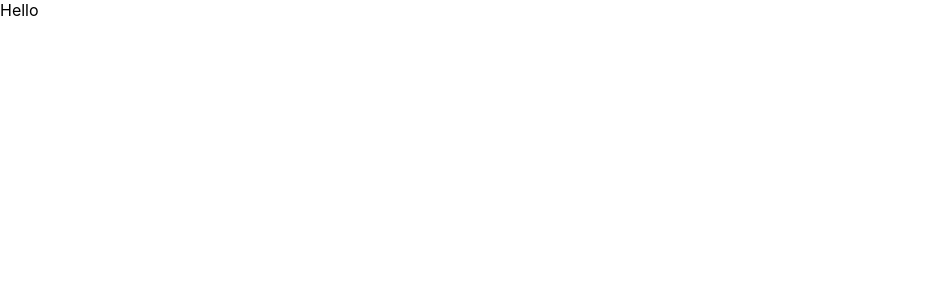
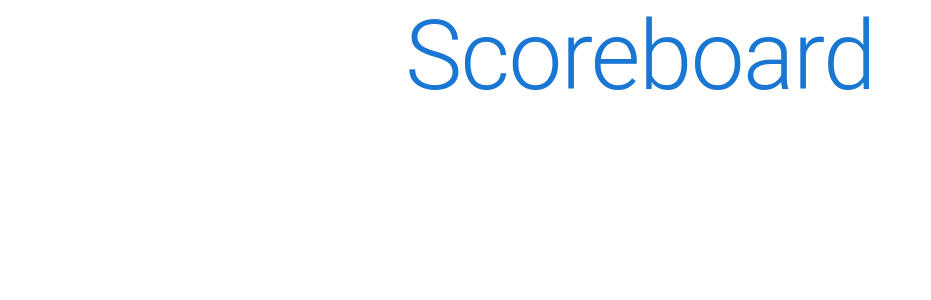
Before and after one commit to man-united/live-scoreboard, a React (Create React App) app: page / in a window 1280 px wide. Shown: the top 300 px of the page, without its empty margins (0-931 px from the left). Built offline with nearby package versions, Linux system fonts and the light colour scheme; the HTML template or start-up script is replaced by a standard one.

Commit message:
create Scoreboard component

```diff
--- a/src/App.tsx
+++ b/src/App.tsx
@@ -1,7 +1,12 @@
 import React from 'react';
+import Scoreboard from './components/Scoreboard';
 
 function App() {
-  return <div className="App">Hello</div>;
+  return (
+    <div>
+      <Scoreboard />
+    </div>
+  );
 }
 
 export default App;
--- /dev/null
+++ b/src/components/Scoreboard.tsx
@@ -0,0 +1,14 @@
+import React from 'react';
+import Typography from '@mui/material/Typography';
+
+function Scoreboard() {
+  return (
+    <div>
+      <Typography variant="h1" color="primary" align="center">
+        Scoreboard
+      </Typography>
+    </div>
+  );
+}
+
+export default Scoreboard;
```
